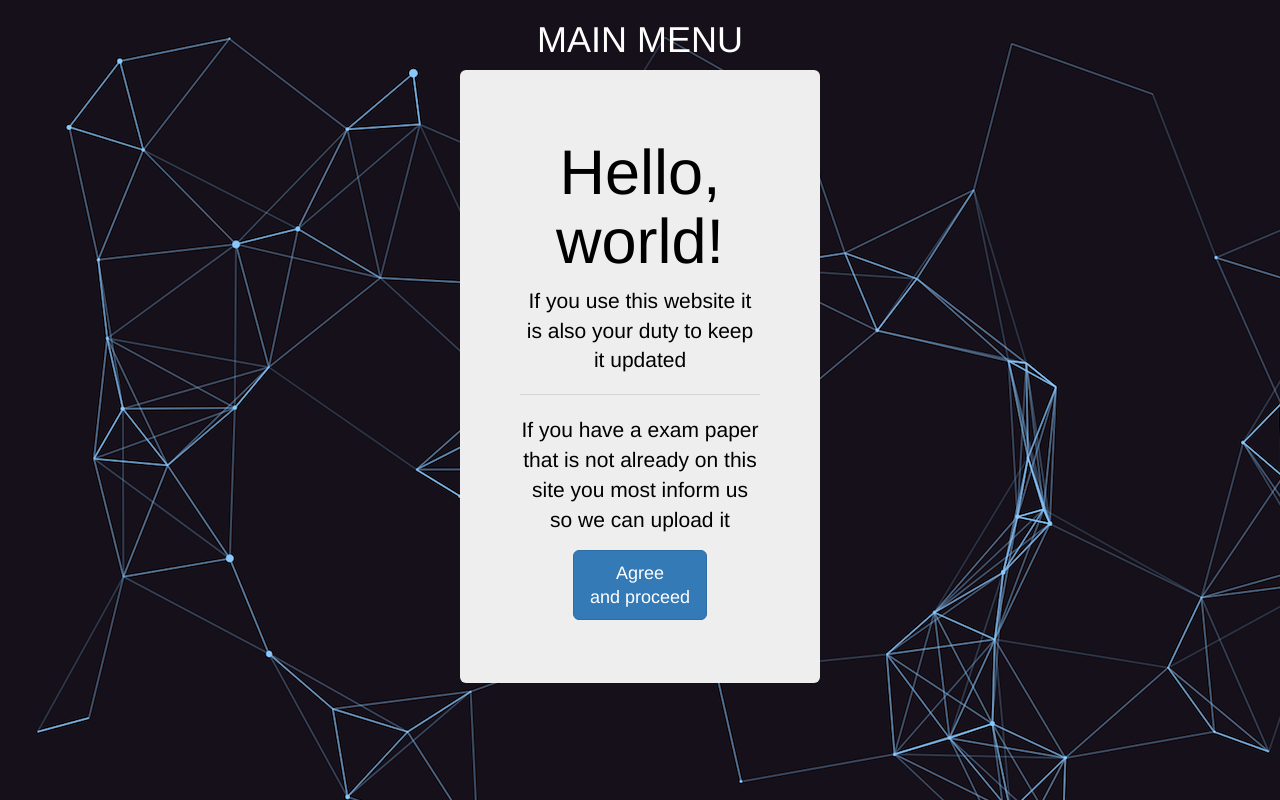
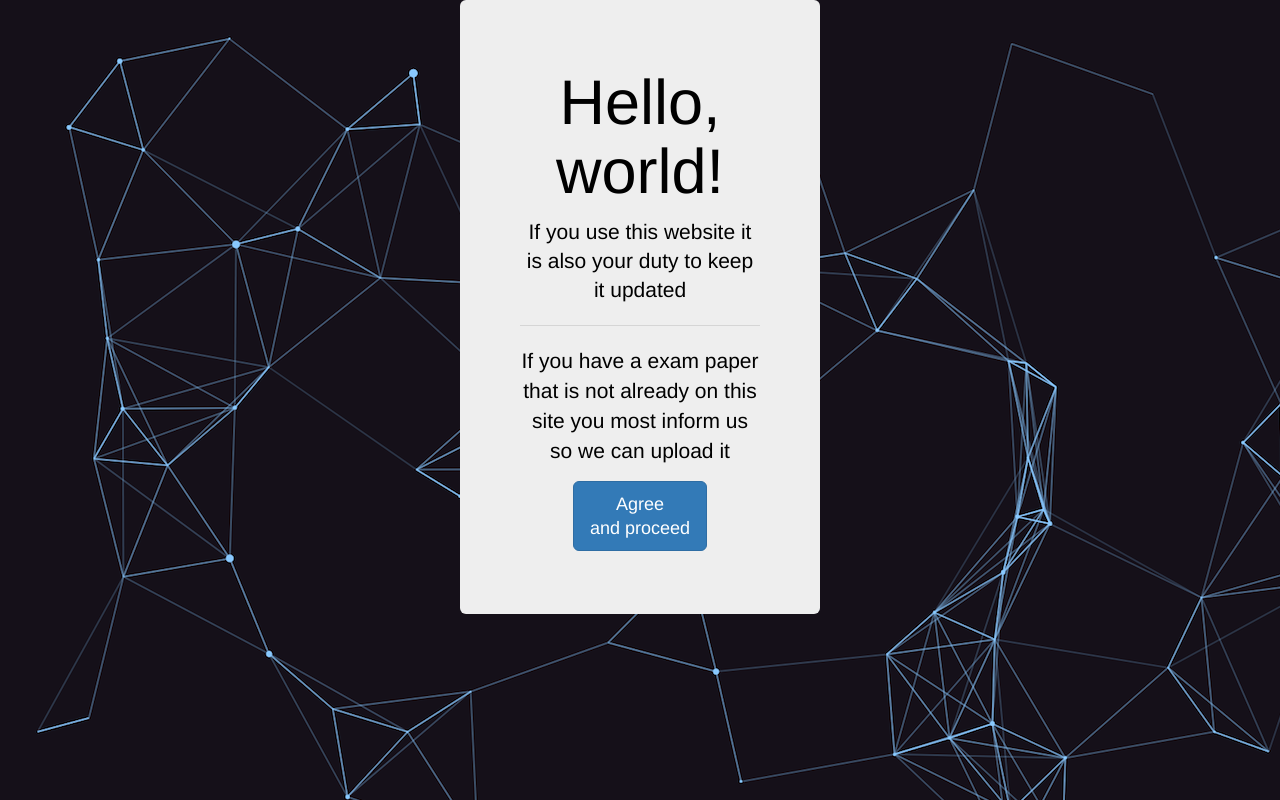
Before and after one commit to sumit-official/Deep-shuats, a plain HTML site: page main.html in a window 1280 px wide. Drawn offline with nearby package versions, Linux system fonts and the light colour scheme.

Commit message:
fixed the main menu

```diff
--- a/main.html
+++ b/main.html
@@ -15,8 +15,7 @@
       <div class="container container-table">
           <div class="row vertical-center-row">
               <div class="text-center col-md-4 col-md-offset-4">
-                  <h1>MAIN MENU</h1>
-                  <!---->
+                  <!--this is where jumbotron begins-->
 					<div class="jumbotron" style="color:black;">
                       <h1 class="display-4">Hello, world!</h1>
                       <p class="lead">If you use this website it is also your duty to keep it updated</p>
```
